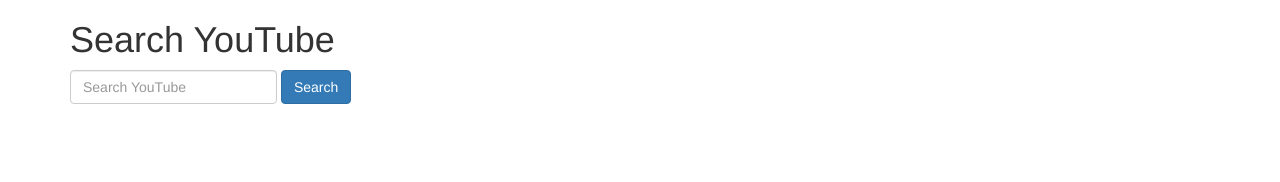
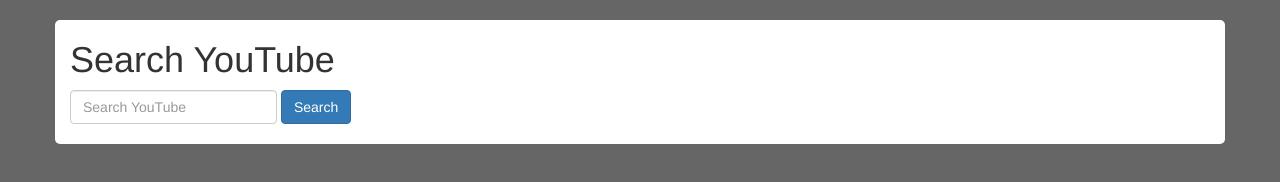
Before and after one commit to dxtrlws/youtube-challenge, a plain HTML site: page index.html in a window 1280 px wide. Drawn offline with nearby package versions, Linux system fonts and the light colour scheme.

Commit message:
add styling for index

```diff
--- a/css/main.css
+++ b/css/main.css
@@ -1,3 +1,13 @@
+body {
+    background-color: #666;
+}
+
 form {
     margin-bottom: 20px;
 }
+
+.container {
+    background-color: #ffffff;
+    margin-top: 20px;
+    border-radius: 5px;
+}
```
